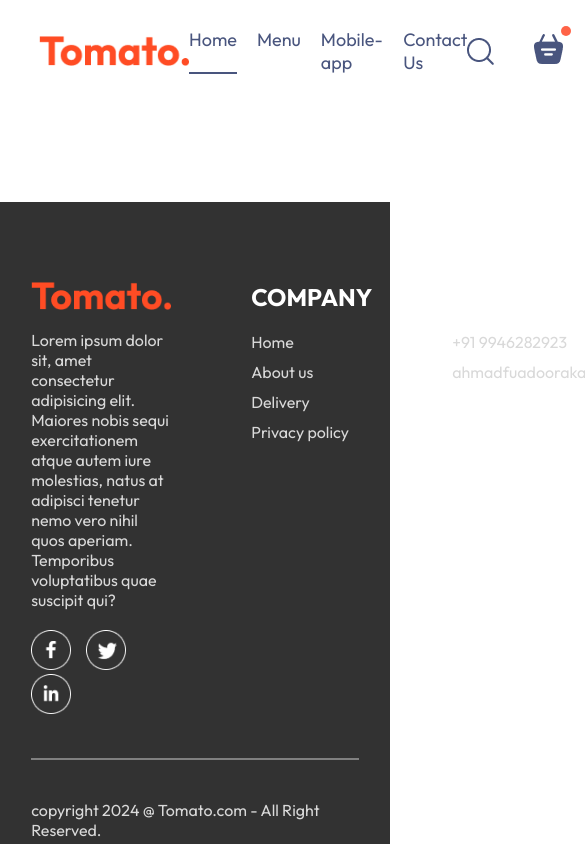
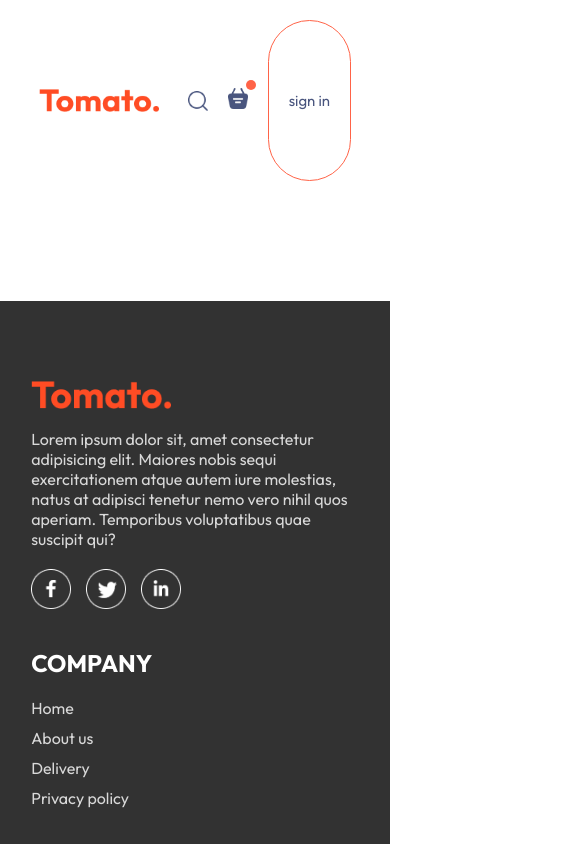
Before and after one commit to fuadofficial/Tomato, a React (Vite) app in the folder client/: page /order in a window 390 px wide. Shown: the top 844 px of the page, 585 px wide, since content can reach past the window. Built offline with nearby package versions, Linux system fonts and the light colour scheme.

Commit message:
completed responsive the home page

```diff
--- a/client/src/components/ExploreMenu/ExploreMenu.css
+++ b/client/src/components/ExploreMenu/ExploreMenu.css
@@ -54,3 +54,10 @@
   border: 3px solid tomato;
   padding: 2px;
 }
+
+@media(max-width:1050px) {
+  .explore-menu-text {
+    max-width: 100%;
+    font-size: 14px;
+  }
+}
--- a/client/src/components/Footer/Footer.css
+++ b/client/src/components/Footer/Footer.css
@@ -25,6 +25,7 @@
   align-items: safe;
   gap: 20px;
 }
+
 .footer-content-left img {
   width: 140px;
 }
@@ -54,3 +55,16 @@
   background-color: gray;
   border: none;
 }
+
+
+@media (max-width:750px) {
+  .footer-content {
+    display: flex;
+    flex-direction: column;
+    gap: 35px;
+  }
+
+  .footer-copyright {
+    text-align: center;
+  }
+}
--- a/client/src/components/Header/Header.css
+++ b/client/src/components/Header/Header.css
@@ -38,3 +38,23 @@
     font-size: max(1vw, 13px);
     border-radius: 50px;
 }
+
+@media(max-width:1050px) {
+    .header-contents {
+        max-width: 45%;
+    }
+}
+
+@media(max-width:750px) {
+    .header-contents {
+        max-width: 65%;
+    }
+
+    .header-contents p{
+        display: none;
+    }
+
+    .header-contents button {
+        padding: 2vw, 4vw;
+    }
+}
--- a/client/src/components/Navbar/Navbar.css
+++ b/client/src/components/Navbar/Navbar.css
@@ -60,3 +60,56 @@
     top: -8px;
     right: -8px;
 }
+
+@media(max-width:1050px) {
+    .navbar .logo {
+        width: 140px;
+    }
+
+    .navbar-menu {
+        gap: 20px;
+        font-size: 17px;
+    }
+
+    .navbar-right {
+        gap: 30px;
+    }
+
+    .navbar-right img {
+        width: 22px;
+    }
+
+    .navbar-right button {
+        padding: 80px 25px;
+    }
+}
+
+@media(max-width:900px) {
+    .navbar .logo {
+        width: 120px;
+    }
+
+    .navbar-menu {
+        gap: 50px;
+        font-size: 16px;
+    }
+
+    .navbar-right {
+        gap: 20px;
+    }
+
+    .navbar-right img {
+        width: 20px;
+    }
+
+    .navbar-right button {
+        padding: 70px 20px;
+        font-size: 15px;
+    }
+}
+
+@media(max-width:750px) {
+    .navbar-menu {
+        display: none;
+    }
+}
```
